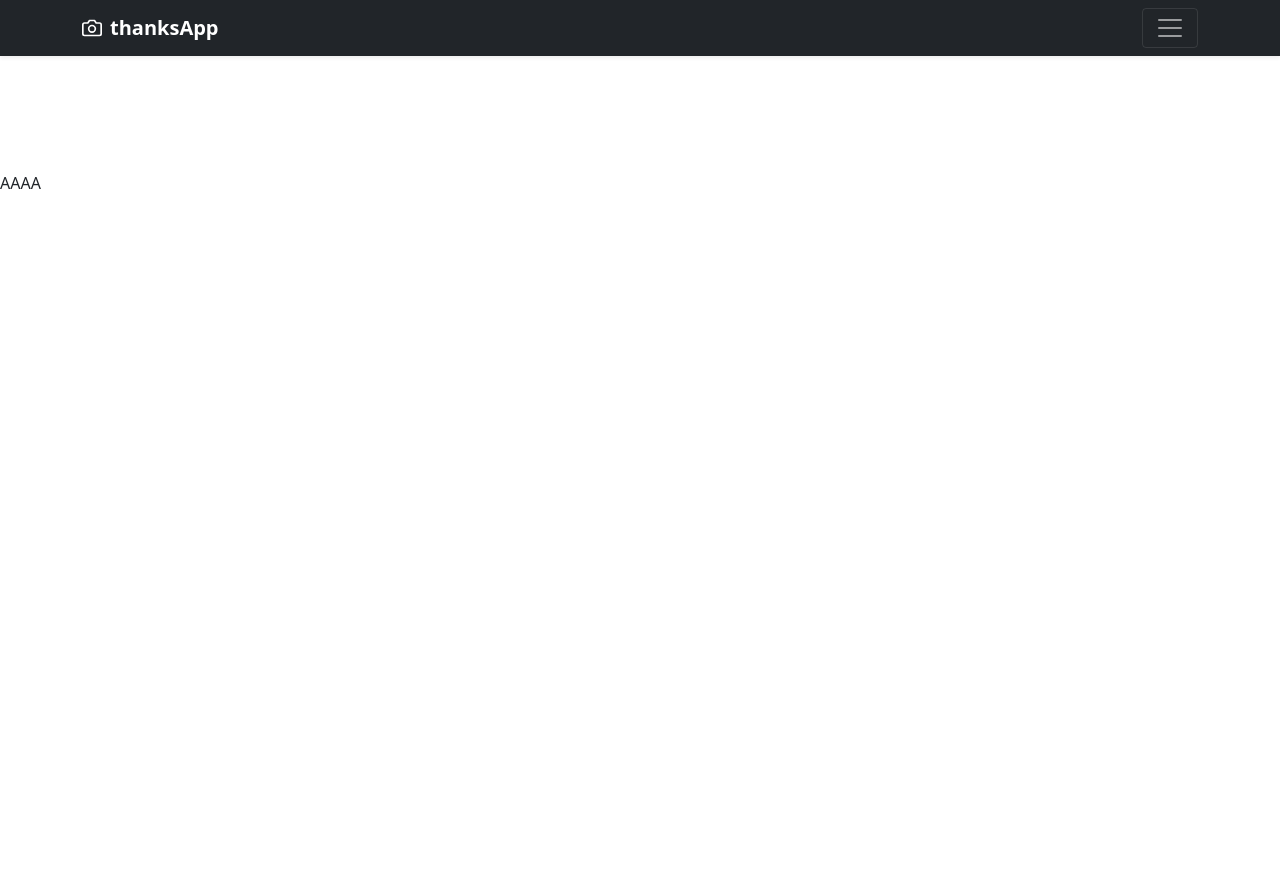
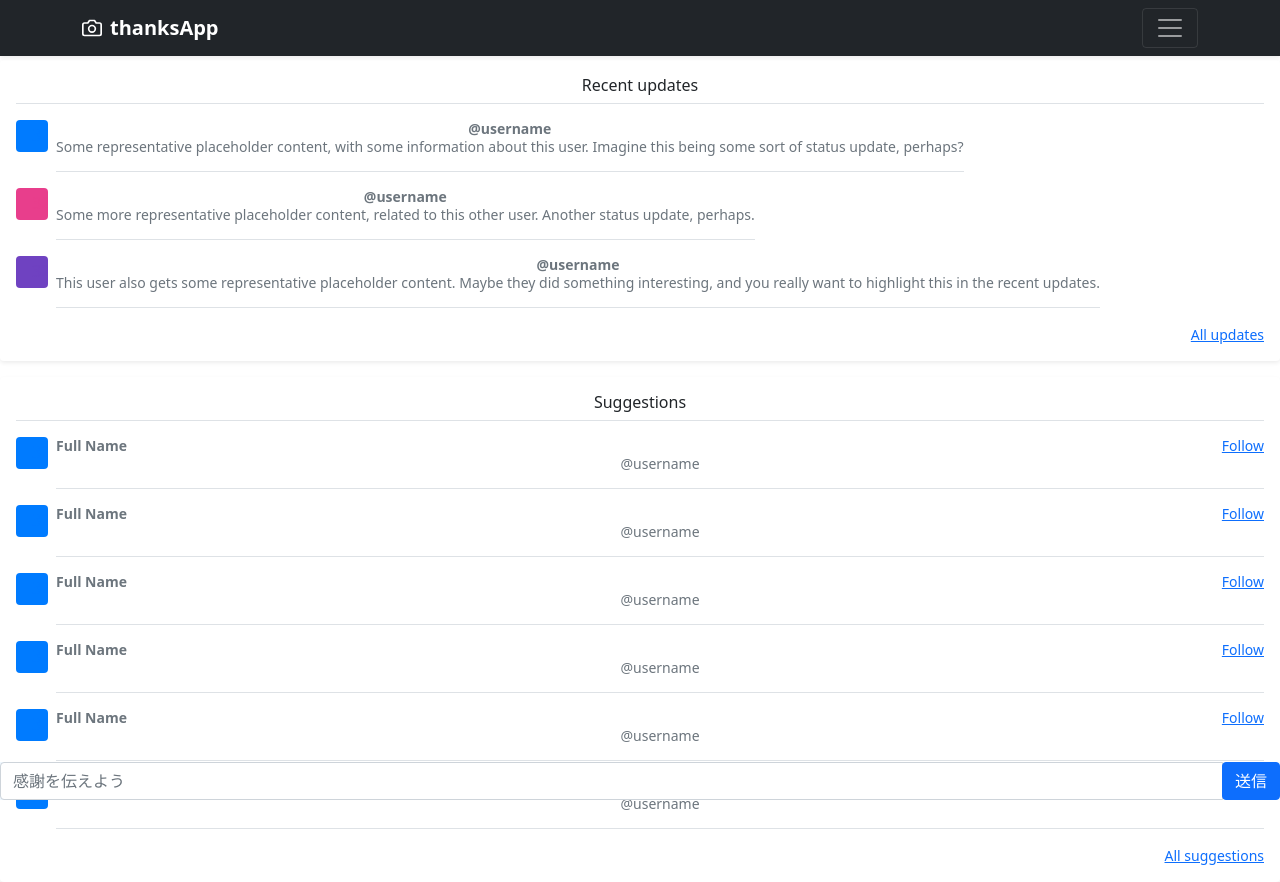
Before and after one commit to Hasegawa-Akito/node_heartApp, a React (Create React App) app in the folder frontend/: page /message in a window 1280 px wide. Before the commit the page ends 800 px from the top, so only its background shows below. Built offline with nearby package versions, Linux system fonts and the light colour scheme; no server answers.

Commit message:
create messageUI

```diff
--- a/frontend/src/App.css
+++ b/frontend/src/App.css
@@ -3,7 +3,10 @@ header {
   width: 100%;
   position: relative;
   z-index: 10;
-
+  /* position: fixed;
+  z-index: 999;
+  top: 0;
+  left: 0; */
 }
 main {
   width: 100%;
@@ -15,6 +18,27 @@ main {
 .center {
   margin-top: 150px;
 }
+
+/* .scroll {
+  width: 100%;
+  height: 400px;
+  overflow-y: scroll;
+} */
+
+.msgContent {
+  text-align: center;
+
+  width: 100vw;
+}
+
+.send-box {
+  background-color: aliceblue;
+  width: 100%;
+  z-index: 9999;
+  position: fixed;
+  bottom: 0px;
+}
+
 
 
 .Heart {
--- a/frontend/src/App.js
+++ b/frontend/src/App.js
@@ -2,6 +2,7 @@ import './App.css';
 import Header from './component/Header';
 import Heart from './component/Heart';
 import Message from './component/Message';
+//ルーティング
 import { BrowserRouter, Routes, Route, Navigate } from 'react-router-dom';
 
 function App() {
--- a/frontend/src/component/Header.js
+++ b/frontend/src/component/Header.js
@@ -4,7 +4,7 @@ function Header (){
 
           <div class="navbar navbar-dark bg-dark shadow-sm">
             <div class="container">
-              <a href="#" class="navbar-brand d-flex align-items-center">
+              <a href="/heart" class="navbar-brand d-flex align-items-center">
                 <svg xmlns="http://www.w3.org/2000/svg" width="20" height="20" fill="none" stroke="currentColor" stroke-linecap="round" stroke-linejoin="round" stroke-width="2" aria-hidden="true" class="me-2" viewBox="0 0 24 24"><path d="M23 19a2 2 0 0 1-2 2H3a2 2 0 0 1-2-2V8a2 2 0 0 1 2-2h4l2-3h6l2 3h4a2 2 0 0 1 2 2z"></path><circle cx="12" cy="13" r="4"></circle></svg>
                 <strong>thanksApp</strong>
               </a>
@@ -14,9 +14,7 @@ function Header (){
             </div>
           </div>
 
-          <div class="pricing-header p-3 pb-md-4 mx-auto text-center">
-            <h1 class="display-4 fw-normal text-white">charged happiness!!</h1>
-          </div>
+
         </header>
     );
 }
--- a/frontend/src/component/Heart.js
+++ b/frontend/src/component/Heart.js
@@ -12,10 +12,12 @@ socket.on("connect", () => {
 
 function Heart (){
     useEffect(() =>{
+        //非同期通信
         fetch('/nowHeart')
           .then((res) => res.json())
           .then((data) => document.getElementById("heart").style.transform = "scale(" + data.heart + "," + data.heart + ")");
 
+        //heartのsocket通信時
         socket.on("heart", (heart) => {
           console.log(heart)
           document.getElementById("heart").style.transform = "scale(" + heart + "," + heart + ")";
@@ -34,10 +36,14 @@ function Heart (){
 
     return (
         <div>
+            <div class="pricing-header pb-md-2 mx-auto text-center">
+                <h3 class="display-6 fw-normal text-white">charged happiness!!</h3>
+            </div>
             <main>
                 <div class="center">
                     <i class="Heart fas fa-heart" id="heart"></i>
                 </div>
+
             </main>
             <button type="button" onClick={onClickButton} >close</button>
         </div>
--- a/frontend/src/component/Message.js
+++ b/frontend/src/component/Message.js
@@ -1,9 +1,126 @@
 function Message() {
 
     return (
-      <div className="A">
-          AAAA
-      </div>
+        <div class="message">
+            <main class="container"  className="scroll">
+                <div className="msgContent">
+                    <div class="my-1 p-3 bg-body rounded shadow-sm">
+                    <h6 class="border-bottom pb-2 mb-0">Recent updates</h6>
+                    <div class="d-flex text-muted pt-3">
+                        <svg class="bd-placeholder-img flex-shrink-0 me-2 rounded" width="32" height="32" xmlns="http://www.w3.org/2000/svg" role="img" aria-label="Placeholder: 32x32" preserveAspectRatio="xMidYMid slice" focusable="false"><title>Placeholder</title><rect width="100%" height="100%" fill="#007bff"></rect><text x="50%" y="50%" fill="#007bff" dy=".3em">32x32</text></svg>
+
+                        <p class="pb-3 mb-0 small lh-sm border-bottom">
+                        <strong class="d-block text-gray-dark">@username</strong>
+                        Some representative placeholder content, with some information about this user. Imagine this being some sort of status update, perhaps?
+                        </p>
+                    </div>
+                    <div class="d-flex text-muted pt-3">
+                        <svg class="bd-placeholder-img flex-shrink-0 me-2 rounded" width="32" height="32" xmlns="http://www.w3.org/2000/svg" role="img" aria-label="Placeholder: 32x32" preserveAspectRatio="xMidYMid slice" focusable="false"><title>Placeholder</title><rect width="100%" height="100%" fill="#e83e8c"></rect><text x="50%" y="50%" fill="#e83e8c" dy=".3em">32x32</text></svg>
+
+                        <p class="pb-3 mb-0 small lh-sm border-bottom">
+                        <strong class="d-block text-gray-dark">@username</strong>
+                        Some more representative placeholder content, related to this other user. Another status update, perhaps.
+                        </p>
+                    </div>
+                    <div class="d-flex text-muted pt-3">
+                        <svg class="bd-placeholder-img flex-shrink-0 me-2 rounded" width="32" height="32" xmlns="http://www.w3.org/2000/svg" role="img" aria-label="Placeholder: 32x32" preserveAspectRatio="xMidYMid slice" focusable="false"><title>Placeholder</title><rect width="100%" height="100%" fill="#6f42c1"></rect><text x="50%" y="50%" fill="#6f42c1" dy=".3em">32x32</text></svg>
+
+                        <p class="pb-3 mb-0 small lh-sm border-bottom">
+                        <strong class="d-block text-gray-dark">@username</strong>
+                        This user also gets some representative placeholder content. Maybe they did something interesting, and you really want to highlight this in the recent updates.
+                        </p>
+                    </div>
+                    <small class="d-block text-end mt-3">
+                        <a href="#">All updates</a>
+                    </small>
+                    </div>
+
+                    <div class="my-3 p-3 bg-body rounded shadow-sm">
+                    <h6 class="border-bottom pb-2 mb-0">Suggestions</h6>
+                    <div class="d-flex text-muted pt-3">
+                        <svg class="bd-placeholder-img flex-shrink-0 me-2 rounded" width="32" height="32" xmlns="http://www.w3.org/2000/svg" role="img" aria-label="Placeholder: 32x32" preserveAspectRatio="xMidYMid slice" focusable="false"><title>Placeholder</title><rect width="100%" height="100%" fill="#007bff"></rect><text x="50%" y="50%" fill="#007bff" dy=".3em">32x32</text></svg>
+
+                        <div class="pb-3 mb-0 small lh-sm border-bottom w-100">
+                        <div class="d-flex justify-content-between">
+                            <strong class="text-gray-dark">Full Name</strong>
+                            <a href="#">Follow</a>
+                        </div>
+                        <span class="d-block">@username</span>
+                        </div>
+                    </div>
+                    <div class="d-flex text-muted pt-3">
+                        <svg class="bd-placeholder-img flex-shrink-0 me-2 rounded" width="32" height="32" xmlns="http://www.w3.org/2000/svg" role="img" aria-label="Placeholder: 32x32" preserveAspectRatio="xMidYMid slice" focusable="false"><title>Placeholder</title><rect width="100%" height="100%" fill="#007bff"></rect><text x="50%" y="50%" fill="#007bff" dy=".3em">32x32</text></svg>
+
+                        <div class="pb-3 mb-0 small lh-sm border-bottom w-100">
+                        <div class="d-flex justify-content-between">
+                            <strong class="text-gray-dark">Full Name</strong>
+                            <a href="#">Follow</a>
+                        </div>
+                        <span class="d-block">@username</span>
+                        </div>
+                    </div>
+                    <div class="d-flex text-muted pt-3">
+                        <svg class="bd-placeholder-img flex-shrink-0 me-2 rounded" width="32" height="32" xmlns="http://www.w3.org/2000/svg" role="img" aria-label="Placeholder: 32x32" preserveAspectRatio="xMidYMid slice" focusable="false"><title>Placeholder</title><rect width="100%" height="100%" fill="#007bff"></rect><text x="50%" y="50%" fill="#007bff" dy=".3em">32x32</text></svg>
+
+                        <div class="pb-3 mb-0 small lh-sm border-bottom w-100">
+                        <div class="d-flex justify-content-between">
+                            <strong class="text-gray-dark">Full Name</strong>
+                            <a href="#">Follow</a>
+                        </div>
+                        <span class="d-block">@username</span>
+                        </div>
+                    </div>
+                    <div class="d-flex text-muted pt-3">
+                        <svg class="bd-placeholder-img flex-shrink-0 me-2 rounded" width="32" height="32" xmlns="http://www.w3.org/2000/svg" role="img" aria-label="Placeholder: 32x32" preserveAspectRatio="xMidYMid slice" focusable="false"><title>Placeholder</title><rect width="100%" height="100%" fill="#007bff"></rect><text x="50%" y="50%" fill="#007bff" dy=".3em">32x32</text></svg>
+
+                        <div class="pb-3 mb-0 small lh-sm border-bottom w-100">
+                        <div class="d-flex justify-content-between">
+                            <strong class="text-gray-dark">Full Name</strong>
+                            <a href="#">Follow</a>
+                        </div>
+                        <span class="d-block">@username</span>
+                        </div>
+                    </div>
+                    <div class="d-flex text-muted pt-3">
+                        <svg class="bd-placeholder-img flex-shrink-0 me-2 rounded" width="32" height="32" xmlns="http://www.w3.org/2000/svg" role="img" aria-label="Placeholder: 32x32" preserveAspectRatio="xMidYMid slice" focusable="false"><title>Placeholder</title><rect width="100%" height="100%" fill="#007bff"></rect><text x="50%" y="50%" fill="#007bff" dy=".3em">32x32</text></svg>
+
+                        <div class="pb-3 mb-0 small lh-sm border-bottom w-100">
+                        <div class="d-flex justify-content-between">
+                            <strong class="text-gray-dark">Full Name</strong>
+                            <a href="#">Follow</a>
+                        </div>
+                        <span class="d-block">@username</span>
+                        </div>
+                    </div>
+                    <div class="d-flex text-muted pt-3">
+                        <svg class="bd-placeholder-img flex-shrink-0 me-2 rounded" width="32" height="32" xmlns="http://www.w3.org/2000/svg" role="img" aria-label="Placeholder: 32x32" preserveAspectRatio="xMidYMid slice" focusable="false"><title>Placeholder</title><rect width="100%" height="100%" fill="#007bff"></rect><text x="50%" y="50%" fill="#007bff" dy=".3em">32x32</text></svg>
+
+                        <div class="pb-3 mb-0 small lh-sm border-bottom w-100">
+                        <div class="d-flex justify-content-between">
+                            <strong class="text-gray-dark">Full Name</strong>
+                            <a href="#">Follow</a>
+                        </div>
+                        <span class="d-block">@username</span>
+                        </div>
+                    </div>
+                    <small class="d-block text-end mt-3">
+                        <a href="#">All suggestions</a>
+                    </small>
+                    </div>
+                </div>
+
+
+
+            </main>
+            <div class="panel-footer" className="send-box">
+                <div class="input-group">
+                    <input type="text" className="input-box" class="form-control input-sm chat_input" placeholder="感謝を伝えよう" />
+                    <span class="input-group-btn">
+                    <button class="btn btn-primary">送信</button>
+                    </span>
+                </div>
+            </div>
+        </div>
 
     );
   }
```
Also changed, not shown: 2 other files (tests, documents, lock files or other folders).
